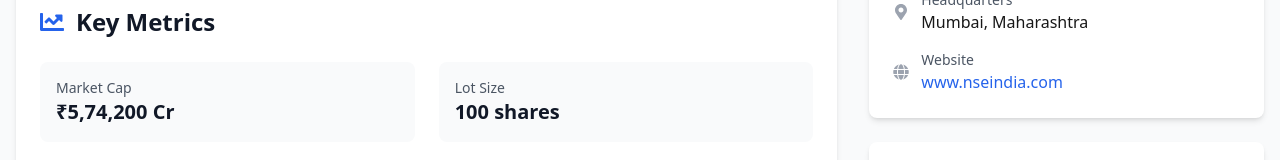
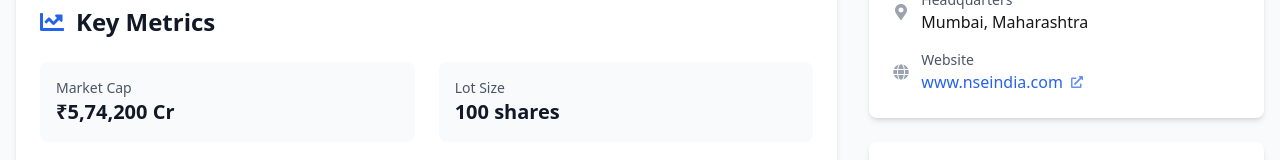
Before and after one commit to aminkhan111/perfect-traders-Crouser-Copy, a Next.js app: page /unlisted-shares/1 in a window 1280 px wide. Shown: the part 460-620 px from the top of the page. Built offline with nearby package versions, Linux system fonts and the light colour scheme; no server answers.

Commit message:
Make website link clickable in stock detail page - Added external link functionality with hover effects and external link icon

```diff
--- a/src/app/unlisted-shares/[id]/page.js
+++ b/src/app/unlisted-shares/[id]/page.js
@@ -16,7 +16,8 @@ import {
   FaMapMarkerAlt,
   FaTrendingUp,
   FaTrendingDown,
-  FaInfoCircle
+  FaInfoCircle,
+  FaExternalLinkAlt
 } from 'react-icons/fa';
 import SharesFormModal from '@/components/SharesFormModal';
 
@@ -355,7 +356,16 @@ export default function StockDetailPage() {
                   <FaGlobe className="text-gray-400 mr-3" />
                   <div>
                     <div className="text-sm text-gray-600">Website</div>
-                    <div className="font-medium text-blue-600">{stockData.website}</div>
+                    <a
+                      href={stockData.website.startsWith('http') ? stockData.website : `https://${stockData.website}`}
+                      target="_blank"
+                      rel="noopener noreferrer"
+                      className="font-medium text-blue-600 hover:text-blue-800 hover:underline transition-all duration-200 flex items-center group"
+                      title={`Visit ${stockData.website}`}
+                    >
+                      <span className="group-hover:text-blue-800">{stockData.website}</span>
+                      <FaExternalLinkAlt className="ml-2 text-xs opacity-70 group-hover:opacity-100 group-hover:transform group-hover:translate-x-1 transition-all duration-200" />
+                    </a>
                   </div>
                 </div>
               </div>
```
